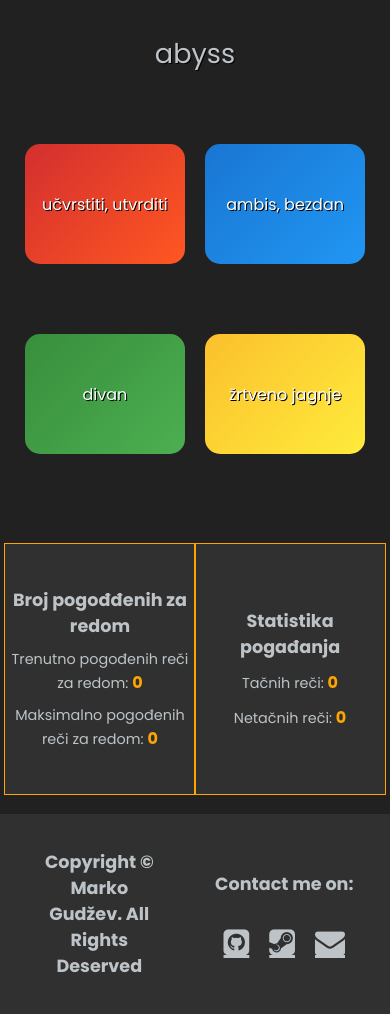
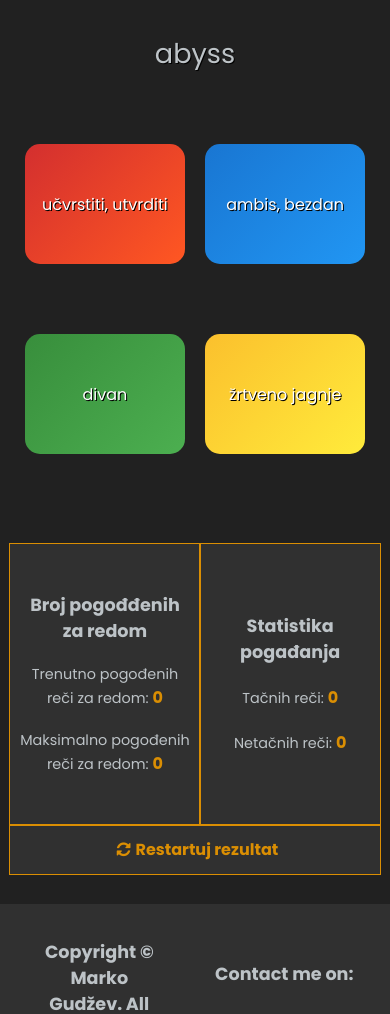
Before and after one commit to gudzev/EngageWords, a plain HTML site: page game.html in a window 390 px wide. Shown: the part 76-1090 px from the top of the page. Drawn offline with Linux system fonts and the light colour scheme.

Commit message:
added reset btn for score, fixed responsive for mobile and game displaying same words in some cases

```diff
--- a/css/essentials.css
+++ b/css/essentials.css
@@ -18,6 +18,7 @@
     --accent-color: #2c3e50;
     --page-bg-color: #212121;
     --page-bg-color-2: #303030;
+    --accent-color: rgb(218, 142, 3);
 }
 
 .poppins-extralight
--- a/css/faq.css
+++ b/css/faq.css
@@ -1,7 +1,7 @@
 .faq-page
 {
     background-color: var(--page-bg-color);
-    height: 100dvh;
+    height: 100vh;
     width: 100%;
     display: flex;
     justify-content: center;
--- a/css/game.css
+++ b/css/game.css
@@ -16,16 +16,6 @@
     align-items: center;
     flex-direction: column;
     background-color: var(--page-bg-color);
-}
-
-.score
-{
-    width: 900px;
-    height: 300px;
-    background-color: var(--page-bg-color-2);
-    display: flex;
-    flex-direction: row;
-    margin-bottom: 10px;
 }
 
 .game
@@ -123,9 +113,39 @@
     transform: scale(1.03);
 }
 
+.reset-btn
+{
+    text-align: center;
+    display: flex;
+    align-items: center;
+    justify-content: center;
+    width: 100%;
+    height: 100%;
+    cursor: pointer;
+    text-decoration: none;
+    transition: all .3s;
+}
+
+.reset-btn:hover
+{
+    color: rgb(252, 178, 42);
+}
+
+.score
+{
+    width: 900px;
+    height: 330px;
+    background-color: var(--page-bg-color-2);
+    display: grid;
+    grid-template-areas: "score-container score-container"
+                         "reset-container reset-container";
+    grid-template-rows: 1fr 15%;
+    margin-bottom: 10px;
+}
+
 .score-container
 {
-    width: 100%;
+    width: 450px;
     height: 100%;
     padding: 10px;
 
@@ -134,7 +154,15 @@
     flex-direction: column;
     align-items: center;
     gap: 20px;
-    outline: 1px solid orange;
+    outline: 1px solid var(--accent-color);
+}
+
+.reset-container
+{
+    min-width: 900px;
+    width: 100%;
+    grid-area: reset-container;
+    outline: 1px solid var(--accent-color);
 }
 
 .score-container h1
@@ -154,8 +182,33 @@
 
 .orange
 {
-    color: orange;
+    color: var(--accent-color);
     font-weight: bold;
+}
+
+.orange-icon-margin
+{
+    margin: 5px;
+}
+
+@keyframes shake
+{
+    0% { transform: translate(1px, 1px) rotate(0deg); }
+    10% { transform: translate(-1px, -2px) rotate(-1deg); }
+    20% { transform: translate(-3px, 0px) rotate(1deg); }
+    30% { transform: translate(3px, 2px) rotate(0deg); }
+    40% { transform: translate(1px, -1px) rotate(1deg); }
+    50% { transform: translate(-1px, 2px) rotate(-1deg); }
+    60% { transform: translate(-3px, 1px) rotate(0deg); }
+    70% { transform: translate(3px, 1px) rotate(-1deg); }
+    80% { transform: translate(-1px, -1px) rotate(1deg); }
+    90% { transform: translate(1px, 2px) rotate(0deg); }
+    100% { transform: translate(1px, -2px) rotate(-1deg); }
+}
+
+.shake
+{
+    animation: shake .3s 1;
 }
 
 
@@ -207,18 +260,31 @@
 
     .score
     {
-        width: 97.5%;
-        height: 250px;
-        margin-bottom: 20px;
+        width: 95%;
+        height: 330px;
+        background-color: var(--page-bg-color-2);
+        display: grid;
+        grid-template-areas: "score-container score-container"
+                             "reset-container reset-container";
+        grid-template-rows: 1fr 15%;
+        margin-bottom: 30px;
     }
 
     .score-container
     {
         width: 100%;
         height: 100%;
-        padding: 5px;
-        gap: 10px;
-        outline: 1px solid orange;
+        padding: 10px;
+        gap: 20px;
+        outline: 1px solid var(--accent-color);
+    }
+
+    .reset-container
+    {
+        min-width: 0px;
+        width: 100%;
+        grid-area: reset-container;
+        outline: 1px solid var(--accent-color);
     }
 
     .score-container h1
--- a/css/header.css
+++ b/css/header.css
@@ -111,7 +111,7 @@ header h1 a:hover
         left: -100%;
         list-style: none;
         text-decoration: none;
-        height: calc(100dvh);
+        height: 100vh;
         background-color: var(--bg-color);
         padding: 20px 25px;
         transition: all .3s ease-in-out;;
@@ -124,7 +124,7 @@ header h1 a:hover
         position: fixed;
         top: 0;
         left: 0;
-        height: calc(100dvh);
+        height: 100vh;
     }
 
     header nav ul li a
--- a/css/landing.css
+++ b/css/landing.css
@@ -17,7 +17,7 @@
 .landing-page
 {
     width: 100%;
-    height: calc(100dvh);
+    height: 100vh;
 
     display: flex;
     justify-content: center;
@@ -74,7 +74,7 @@
     .landing-page
     {
         width: 100%;
-        height: calc(100dvh);
+        height: 100vh;
     }
 
     .landing-container
--- a/data/words.js
+++ b/data/words.js
@@ -1,4 +1,4 @@
-import { saveScore, score} from "../scripts/score.js";
+import { score } from "../scripts/score.js";
 
 export class Word
 {
@@ -28,19 +28,19 @@ export class Word
         {
             wrongWord1 = this.generateWord();
         }
-        while(wrongWord1 === correctWord);
+        while(wrongWord1[0] === correctWord[0]);
 
         do
         {
             wrongWord2 = this.generateWord();
         }
-        while (wrongWord2 === correctWord || wrongWord2 === wrongWord1);
+        while (wrongWord2[0] === correctWord[0] || wrongWord2[0] === wrongWord1[0]);
 
         do
         {
             wrongWord3 = this.generateWord();
         }
-        while (wrongWord3 === correctWord || wrongWord3 === wrongWord1 || wrongWord3 === wrongWord2);
+        while (wrongWord3[0] === correctWord[0] || wrongWord3[0] === wrongWord1[0] || wrongWord3[0] === wrongWord2[0]);
 
 
         let wordArray = this.shuffle([correctWord[0], wrongWord1[0], wrongWord2[0], wrongWord3[0]]);
@@ -80,6 +80,12 @@ export class Word
                     <h2>Tačnih reči: <span class="orange score-correct-choices">${score.correctChoices}</span></h2>
 
                     <h2>Netačnih reči: <span class="orange score-wrong-choices">${score.wrongChoices}</span></h2>
+
+                </div>
+
+                <div class="reset-container">
+
+                    <a class="reset-btn orange"><i class="fa fa-refresh orange-icon-margin" aria-hidden="true"></i>Restartuj rezultat</a>
 
                 </div>
 
--- a/scripts/game.js
+++ b/scripts/game.js
@@ -1,5 +1,5 @@
 import { words, Word} from "../data/words.js";
-import { score, updateScore} from "./score.js";
+import { score, updateScore, resetScore} from "./score.js";
 
 const gameDiv = document.querySelector(".game-container");
 
@@ -13,17 +13,25 @@ function playGame()
     gameDiv.innerHTML = randomWord.generateQuestionHTML();
 
     let currentWinStreakSpan = document.querySelector(".score-current-winstreak");
+    let resetBtn = document.querySelector(".reset-btn");
     currentWinStreakSpan.innerHTML = currentWinStreak;
+
+    resetBtn.addEventListener("click", () =>
+    {
+            currentWinStreak = 0;
+            currentWinStreakSpan.innerHTML = currentWinStreak;
+            resetScore();
+    });
 
     document.querySelectorAll(".word-meaning").forEach((word) =>
         {
             word.addEventListener("click", () =>
             {
-                let englishWord = document.querySelector(".english-word").textContent;
+                let englishWord = document.querySelector(".english-word");
                 let attemptSerbianWord = word.textContent;
                 let correctSerbianWord = undefined;
 
-                let correctWord = words.find(word => word.englishWord.trim() === englishWord.trim())
+                let correctWord = words.find(word => word.englishWord.trim() === englishWord.textContent.trim())
 
                 if(correctWord)
                 {
@@ -38,7 +46,6 @@ function playGame()
                     }
 
                     Word.availableWords.splice(correctWord, 1);
-                    console.log(Word.availableWords.length + ' ' + "words remaining to get guessed...");
 
                     currentWinStreak++;
                     score.correctChoices++;
@@ -53,6 +60,13 @@ function playGame()
                 }
                 else
                 {
+                    englishWord.classList.add("shake");
+
+                    setTimeout(() =>
+                    {
+                        englishWord.classList.remove("shake");
+                    }, 300);
+
                     currentWinStreak = 0;
                     score.wrongChoices++;
                     updateScore(currentWinStreak);
--- a/scripts/score.js
+++ b/scripts/score.js
@@ -1,4 +1,4 @@
-export const score = JSON.parse(localStorage.getItem("score")) ||
+export let score = JSON.parse(localStorage.getItem("score")) ||
 {
     maxWinStreak: 0,
     correctChoices: 0,
@@ -8,6 +8,18 @@ export const score = JSON.parse(localStorage.getItem("score")) ||
 export function saveScore()
 {
     localStorage.setItem("score", JSON.stringify(score));
+}
+
+export function resetScore()
+{
+    localStorage.removeItem("score");
+    score =
+    {
+        maxWinStreak: 0,
+        correctChoices: 0,
+        wrongChoices: 0,
+    };
+    updateScore(0);
 }
 
 export function updateScore(crrentWinStreak)
```
